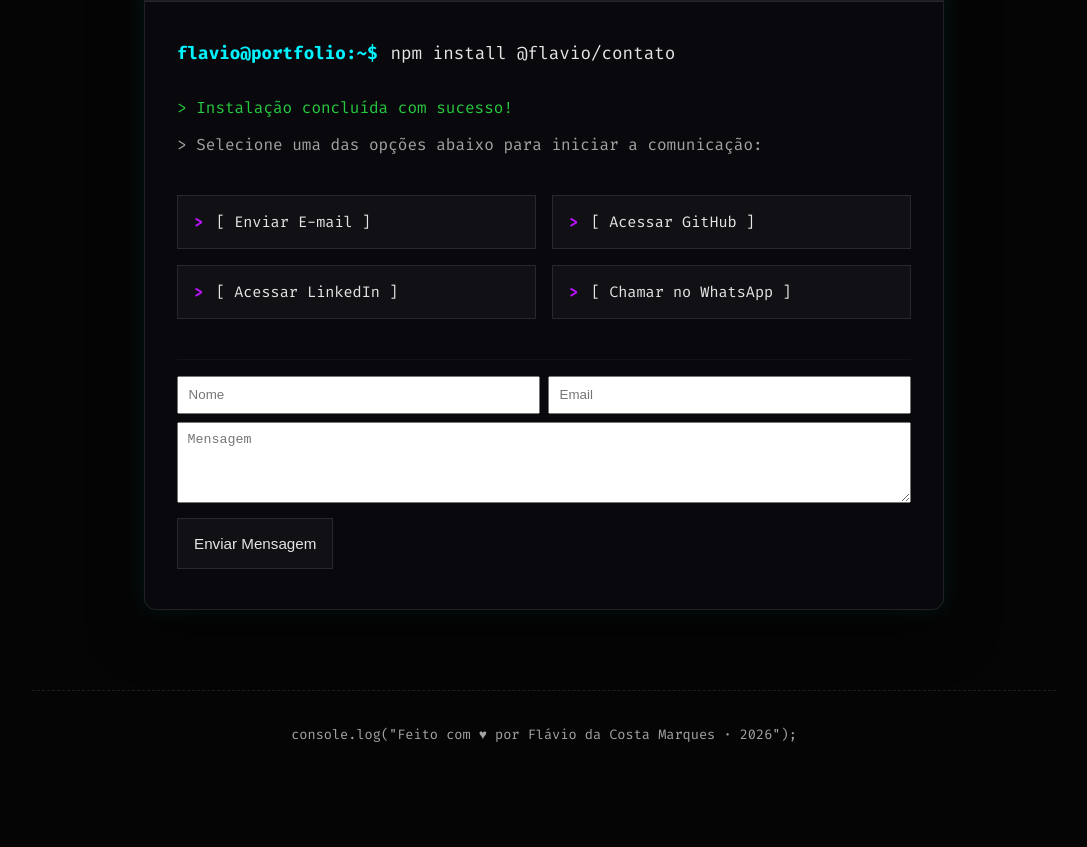
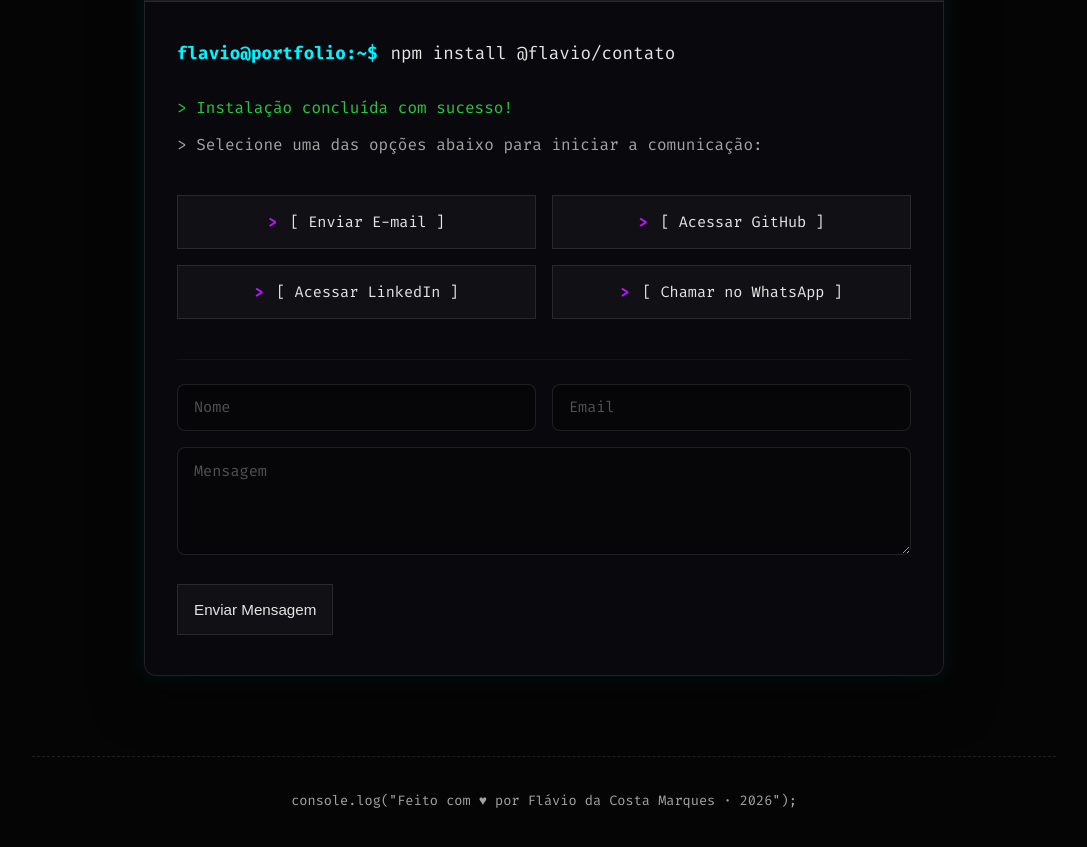
Before and after one commit to FlavioProgramador/portifolio-tech, a Next.js app: page / in a window 1280 px wide. Shown: the part 8957-9804 px from the top of the page, without its empty margins (96-1183 px from the left). Before the commit the page ends 9750 px from the top, so only its background shows below. Built offline with nearby package versions, Linux system fonts and the light colour scheme.

Commit message:
feat(ui): enhance Contact form with immersive glassmorphism styling

```diff
--- a/src/components/Contact/Contact.module.css
+++ b/src/components/Contact/Contact.module.css
@@ -132,7 +132,9 @@
   transition: all 0.3s ease;
   display: flex;
   align-items: center;
+  justify-content: center;
   gap: 0.8rem;
+  cursor: pointer;
 }
 
 .btnPrefix {
@@ -153,6 +155,54 @@
   border-color: var(--accent-purple);
   color: var(--accent-purple);
   box-shadow: -5px 0 0 var(--accent-purple);
+}
+
+.contactForm {
+  display: flex;
+  flex-direction: column;
+  gap: 1rem;
+  margin-top: 0.5rem;
+}
+
+.inputRow {
+  display: flex;
+  gap: 1rem;
+}
+
+.inputField, .textAreaField {
+  flex: 1;
+  background: rgba(0, 0, 0, 0.3);
+  border: 1px solid rgba(255, 255, 255, 0.1);
+  border-radius: 8px;
+  padding: 0.8rem 1rem;
+  color: var(--text-primary);
+  font-family: var(--font-fira);
+  font-size: 0.95rem;
+  transition: all 0.3s ease;
+  outline: none;
+}
+
+.textAreaField {
+  width: 100%;
+  resize: vertical;
+  min-height: 100px;
+}
+
+.inputField::placeholder, .textAreaField::placeholder {
+  color: rgba(255, 255, 255, 0.3);
+}
+
+.inputField:focus, .textAreaField:focus {
+  background: rgba(0, 243, 255, 0.05);
+  border-color: var(--accent-cyan);
+  box-shadow: 0 0 15px rgba(0, 243, 255, 0.2);
+}
+
+.submitBtnContainer {
+  margin-top: 0.5rem;
+  display: flex;
+  gap: 1rem;
+  align-items: center;
 }
 
 .footer {
@@ -194,4 +244,8 @@
   .terminalBody {
     padding: 1.5rem 1rem;
   }
+  .inputRow {
+    flex-direction: column;
+    gap: 1rem;
+  }
 }
--- a/src/components/Contact/Contact.tsx
+++ b/src/components/Contact/Contact.tsx
@@ -131,15 +131,35 @@ export default function Contact() {
               variants={outputItem}
               style={{ marginTop: '1.5rem', borderTop: '1px solid rgba(255,255,255,0.04)', paddingTop: '1rem' }}
             >
-              <form onSubmit={handleSubmit}>
-                <div style={{ display: 'flex', gap: '0.5rem', marginBottom: '0.5rem' }}>
-                  <input placeholder="Nome" value={name} onChange={(e) => setName(e.target.value)} style={{ flex: 1, padding: '0.6rem' }} required />
-                  <input placeholder="Email" type="email" value={email} onChange={(e) => setEmail(e.target.value)} style={{ flex: 1, padding: '0.6rem' }} required />
+              <form onSubmit={handleSubmit} className={styles.contactForm}>
+                <div className={styles.inputRow}>
+                  <input
+                    placeholder="Nome"
+                    value={name}
+                    onChange={(e) => setName(e.target.value)}
+                    className={styles.inputField}
+                    required
+                  />
+                  <input
+                    placeholder="Email"
+                    type="email"
+                    value={email}
+                    onChange={(e) => setEmail(e.target.value)}
+                    className={styles.inputField}
+                    required
+                  />
                 </div>
                 <div>
-                  <textarea placeholder="Mensagem" value={messageBody} onChange={(e) => setMessageBody(e.target.value)} rows={4} style={{ width: '100%', padding: '0.6rem' }} required />
+                  <textarea
+                    placeholder="Mensagem"
+                    value={messageBody}
+                    onChange={(e) => setMessageBody(e.target.value)}
+                    rows={4}
+                    className={styles.textAreaField}
+                    required
+                  />
                 </div>
-                <div style={{ marginTop: '0.6rem', display: 'flex', gap: '0.6rem', alignItems: 'center' }}>
+                <div className={styles.submitBtnContainer}>
                   <motion.button type="submit" className={styles.actionBtn} disabled={sending} whileTap={{ scale: 0.97 }}>
                     {sending ? 'Enviando...' : 'Enviar Mensagem'}
                   </motion.button>
```
